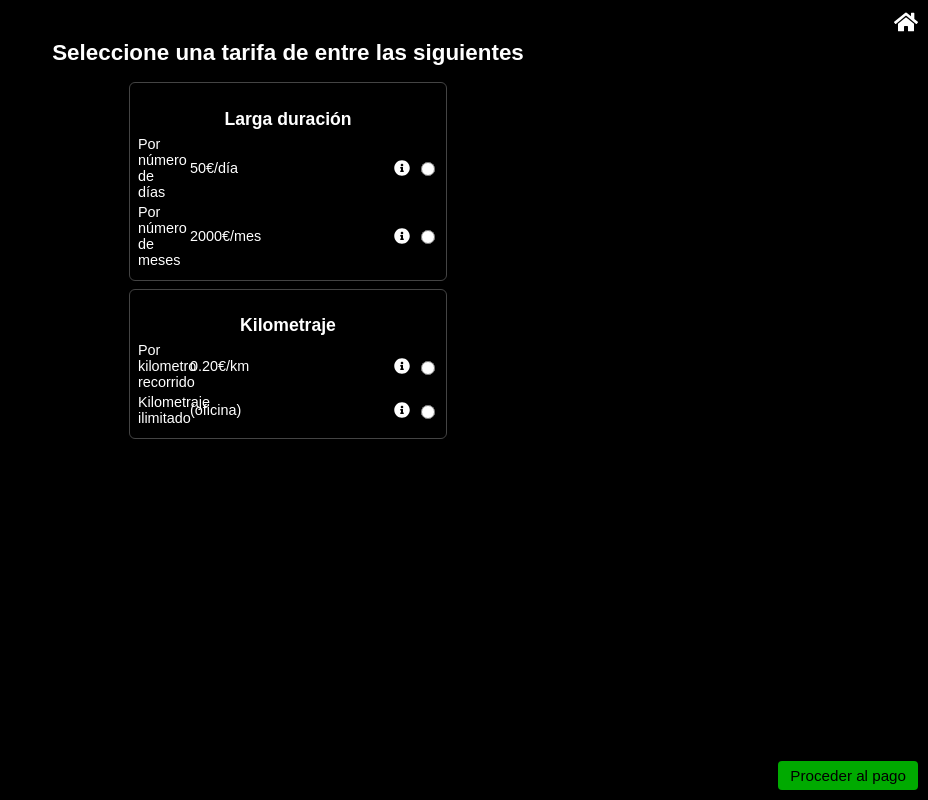
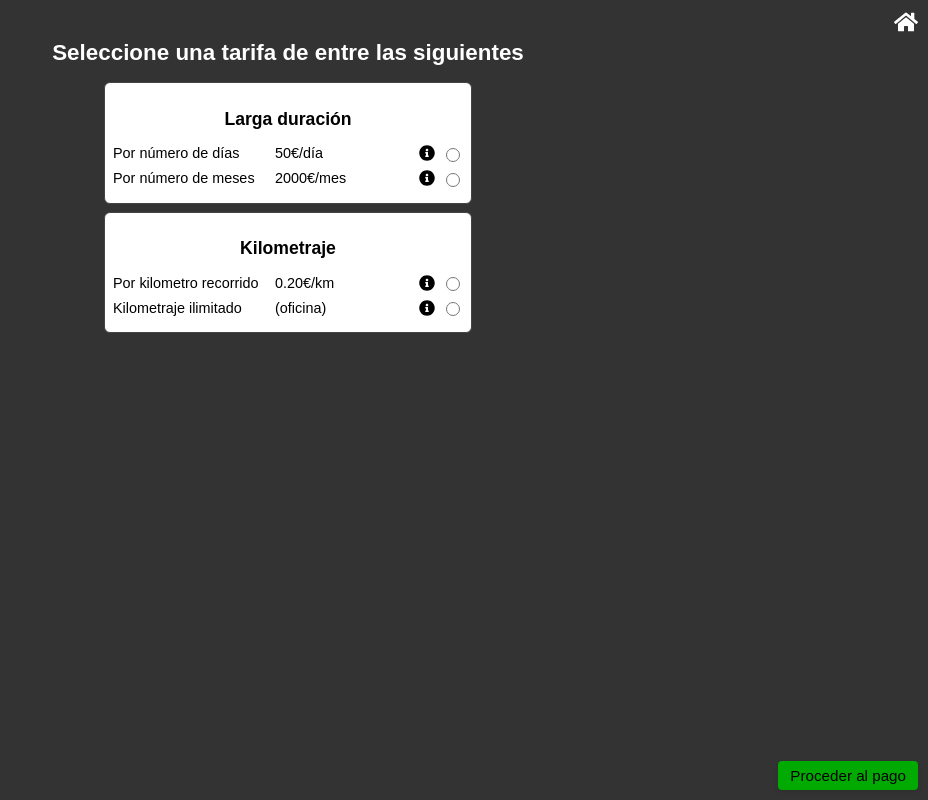
Before and after one commit to proyecto-GPI/front, a React (Create React App) app: page /tarifas in a window 1280 px wide. Shown: the whole page, without its empty margins (352-1280 px from the left). Built offline with nearby package versions, Linux system fonts and the light colour scheme.

Commit message:
Cambios estéticos y solo tarifas finales

```diff
--- a/src/Tarifas.css
+++ b/src/Tarifas.css
@@ -1,6 +1,6 @@
 /* src/Tarifas.css */
 .tarifas-container {
-    background-color: #000;
+    background-color: #333;
     color: #fff;
     min-height: 100vh;
     padding: 10px;
@@ -30,14 +30,16 @@
   }
 
   .tarifa-block {
-    width: 300px;
+    width: 350px;
     border: 1px solid #444;
+    background-color: #fff;
+    color: #000;
     padding: 8px;
     border-radius: 6px;
   }
 
   .tarifa-label {
-    margin-bottom: 6px;
+    margin-bottom: 15px;
     font-size: 1.1rem;
     text-align: center;
   }
@@ -46,12 +48,12 @@
     display: flex;
     align-items: center;
     gap: 6px;
-    margin-bottom: 4px;
+    margin-bottom: 8px;
     position: relative;
   }
 
   .option-name {
-    width: 40px;
+    width: 150px;
     font-size: 0.9rem;
   }
 
@@ -68,9 +70,9 @@
 
   .info-box {
     position: absolute;
-    left: 90px;
+    left: 325px;
     top: 0;
-    background: #222;
+    background: #fff;
     border: 1px solid #555;
     padding: 4px;
     border-radius: 4px;
```
